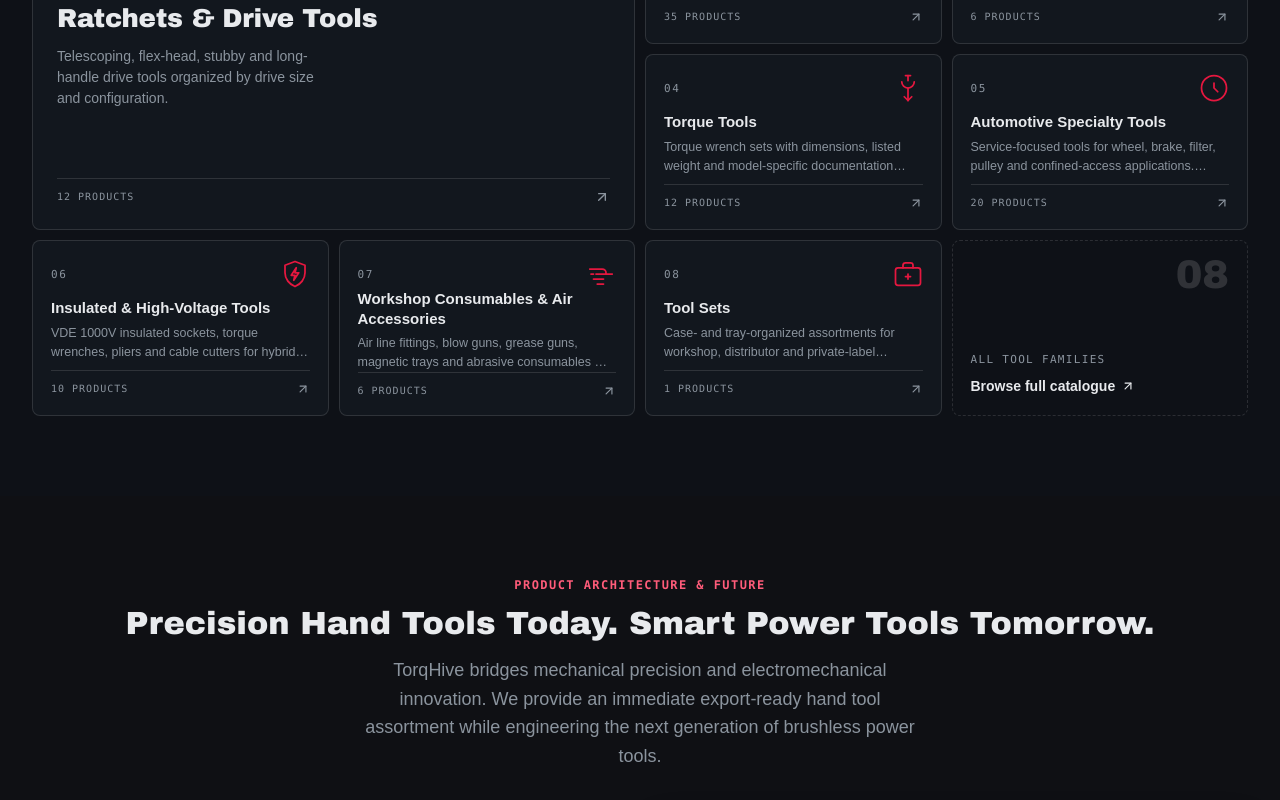
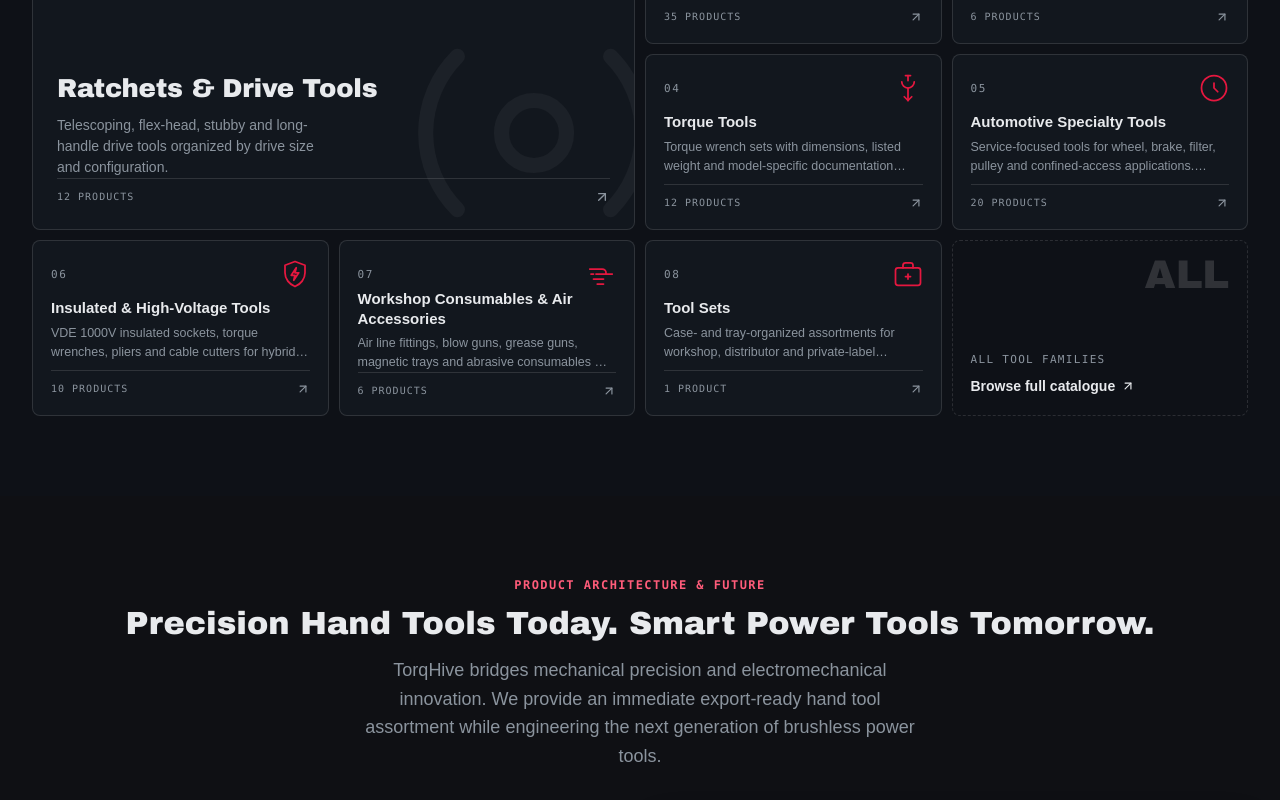
Before and after one commit to TorqHive/torqhive-website, a React (Vite) app: page / in a window 1280 px wide. Shown: the part 1159-1959 px from the top of the page. Built offline with nearby package versions, Linux system fonts and the light colour scheme; no server answers.

Commit message:
feat(ui): bento category grid polish and plural fix

```diff
--- a/src/components/categories/CategoryGrid.jsx
+++ b/src/components/categories/CategoryGrid.jsx
@@ -31,7 +31,7 @@ const CATEGORY_ICONS = {
 
 export default function CategoryGrid({ categories }) {
   const [lead, ...rest] = categories;
-  const pad = String(categories.length).padStart(2, '0');
+  const label = n => (n === 1 ? 'product' : 'products');
 
   return (
     <section data-component="category-grid" className="section cat">
@@ -54,6 +54,7 @@ export default function CategoryGrid({ categories }) {
               data-component="category-card"
               className="cat__card cat__card--lead"
             >
+              <span className="cat__watermark" aria-hidden="true">{CATEGORY_ICONS[lead.name]}</span>
               <div className="cat__card-top">
                 <span className="cat__num">01</span>
                 <span className="cat__icon">{CATEGORY_ICONS[lead.name]}</span>
@@ -63,7 +64,7 @@ export default function CategoryGrid({ categories }) {
                 <p>{lead.description}</p>
               </div>
               <div className="cat__card-foot">
-                <span className="cat__count">{lead.count} products</span>
+                <span className="cat__count">{lead.count} {label(lead.count)}</span>
                 <span className="cat__go"><ArrowUpRight size={16} /></span>
               </div>
             </Link>
@@ -85,7 +86,7 @@ export default function CategoryGrid({ categories }) {
                 <p>{cat.description}</p>
               </div>
               <div className="cat__card-foot">
-                <span className="cat__count">{cat.count} products</span>
+                <span className="cat__count">{cat.count} {label(cat.count)}</span>
                 <span className="cat__go"><ArrowUpRight size={14} /></span>
               </div>
             </Link>
@@ -107,14 +108,14 @@ export default function CategoryGrid({ categories }) {
                 <p>{cat.description}</p>
               </div>
               <div className="cat__card-foot">
-                <span className="cat__count">{cat.count} products</span>
+                <span className="cat__count">{cat.count} {label(cat.count)}</span>
                 <span className="cat__go"><ArrowUpRight size={14} /></span>
               </div>
             </Link>
           ))}
 
           <Link to="/products" className="cat__card cat__card--cta">
-            <span className="cat__cta-num">{pad}</span>
+            <span className="cat__cta-num">ALL</span>
             <span className="cat__cta-label">All tool families</span>
             <span className="cat__cta-link">Browse full catalogue <ArrowUpRight size={14} /></span>
           </Link>
@@ -174,6 +175,16 @@ export default function CategoryGrid({ categories }) {
           grid-row: span 2;
           padding: 24px;
         }
+        .cat__watermark {
+          position: absolute;
+          right: -30px;
+          bottom: -34px;
+          color: rgba(255,255,255,0.045);
+          pointer-events: none;
+          line-height: 0;
+        }
+        .cat__watermark svg { width: 260px; height: 260px; }
+        .cat__card--lead .cat__card-body { margin-top: auto; }
 
         .cat__card-top {
           display: flex;
```
